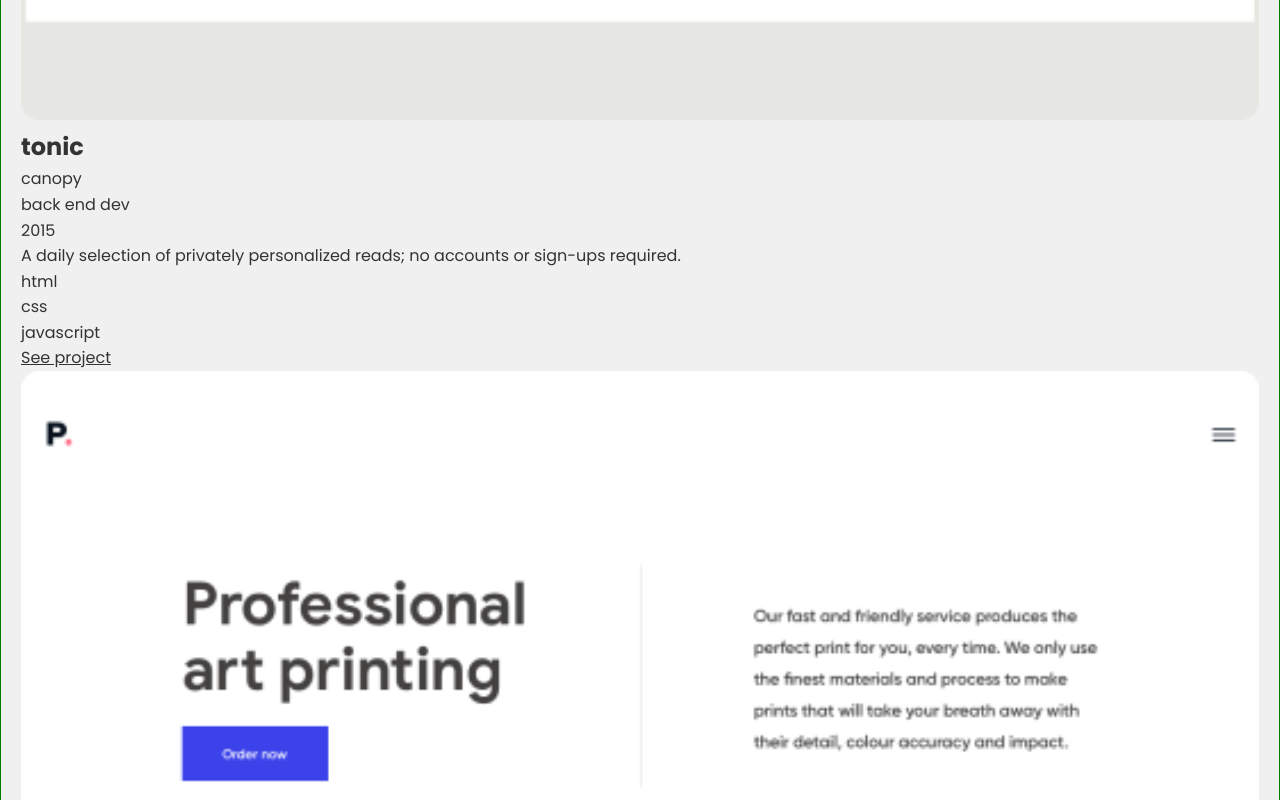
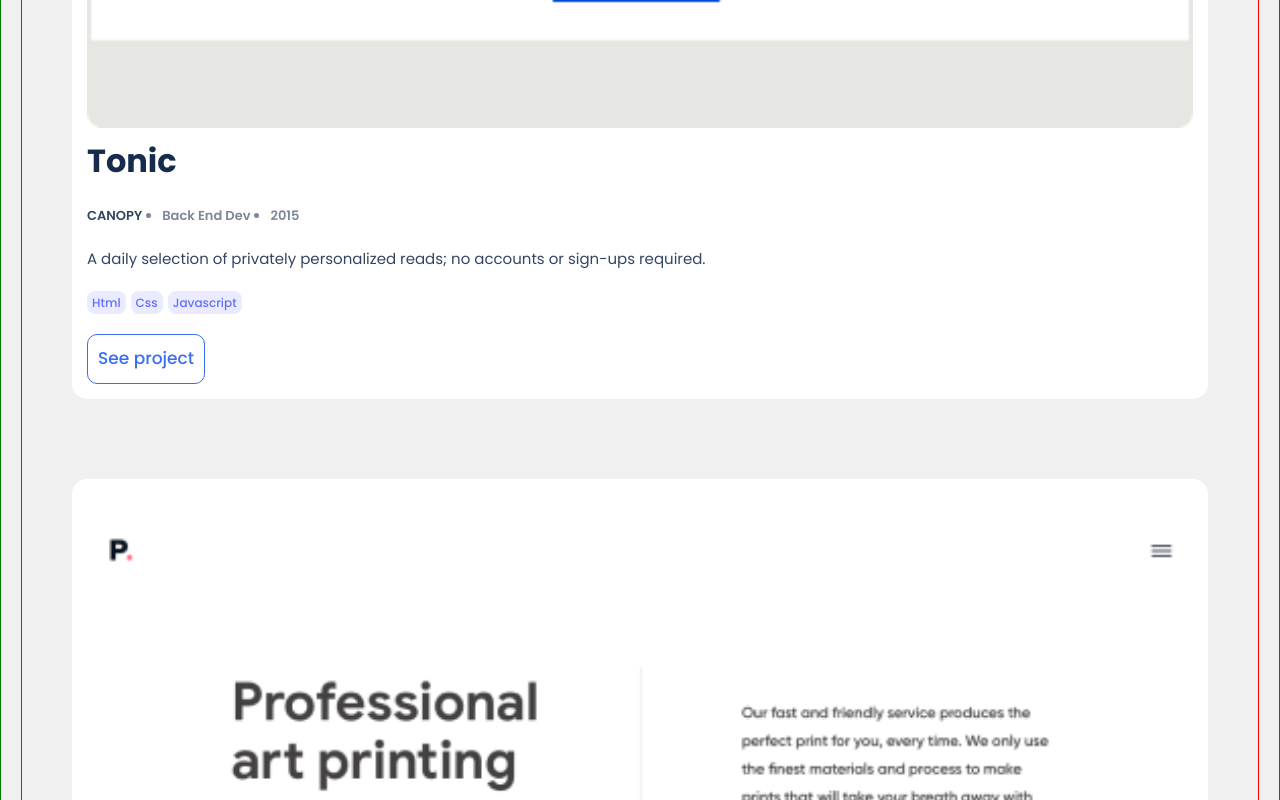
Before and after one commit to mez-chain/myResponsivePortfolio, a website: page index.html in a window 1280 px wide. Shown: the part 1440-2240 px from the top of the page. Drawn offline with nearby package versions, Linux system fonts and the light colour scheme.

Commit message:
add style for works section

```diff
--- a/css/main.css
+++ b/css/main.css
@@ -137,6 +137,89 @@ a:visited {
   width: 20px;
 }
 
+/* style for works section  */
+main {
+  border: 1px solid red;
+  display: grid;
+  gap: 80px;
+  margin: 100px 0;
+}
+
+.works {
+  background-color: #fff;
+  padding: 15px;
+  margin: 0 50px;
+  border-radius: 15px;
+}
+
+.works h1 {
+  font-size: 32px;
+  font-weight: 700;
+  color: #172b4d;
+  text-transform: capitalize;
+}
+
+.works ul {
+  font-size: 13px;
+  font-weight: 600;
+  color: #7a869a;
+  display: flex;
+  list-style: disc;
+  width: 80%;
+}
+
+.works li {
+  margin-right: 20px;
+  text-transform: capitalize;
+}
+
+.works .client {
+  text-transform: uppercase;
+  color: #344563;
+  list-style: none;
+}
+
+.works p {
+  font-size: 15px;
+  font-weight: 400;
+  color: #344563;
+}
+
+.works .work-description {
+  display: grid;
+  gap: 20px;
+}
+
+.works .tech-used {
+  font-size: 12px;
+  font-weight: 500;
+  color: #6070ff;
+  list-style: none;
+  display: flex;
+  text-transform: none;
+}
+
+.works .tech-used li {
+  text-align: center;
+  background-color: #ebebff;
+  border-radius: 8px;
+  padding: 2px 5px;
+  margin-right: 5px;
+  width: fit-content;
+}
+
+.works a {
+  font-size: 17px;
+  font-weight: 500;
+  color: #396df2;
+  text-decoration: none;
+  border: 1px solid #396df2;
+  padding: 10px;
+  border-radius: 10px;
+  width: fit-content;
+}
+
+/* style for tablet screens */
 @media (min-width: 376px) {
   header {
     background-image: url('/images/header-bg.png');
--- a/index.html
+++ b/index.html
@@ -43,7 +43,7 @@
             </section>
         </header>
 
-        <main class="works-container">
+        <main>
             <section class="works">
                 <div><img src="/images/snap1.png" alt=""></div>
                 <div class="work-description">
@@ -64,7 +64,7 @@
             </section>
             <section class="works">
                 <div class="w-image"><img src="/images/snap2.png" alt=""></div>
-                <div>
+                <div class="work-description">
                     <h1>multi-post stories</h1>
                     <ul class="client-description">
                         <li class="client">facebook</li>
```
